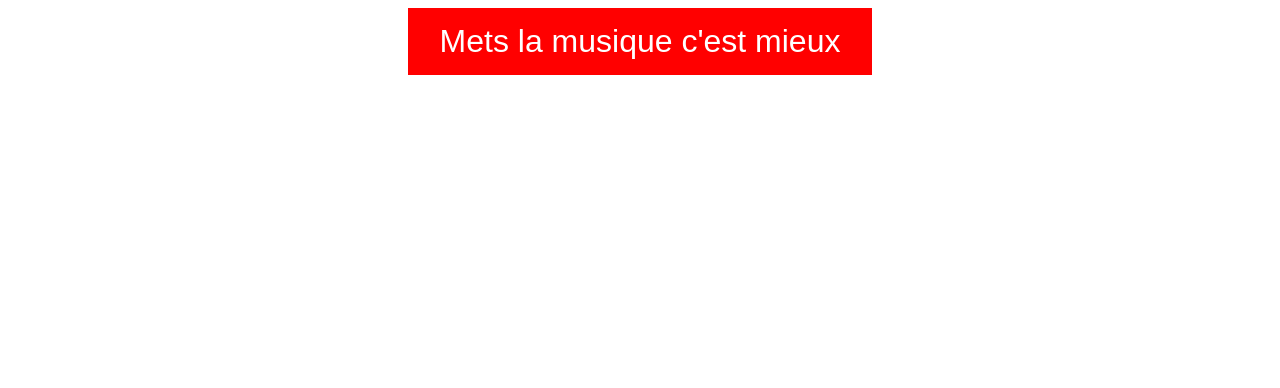
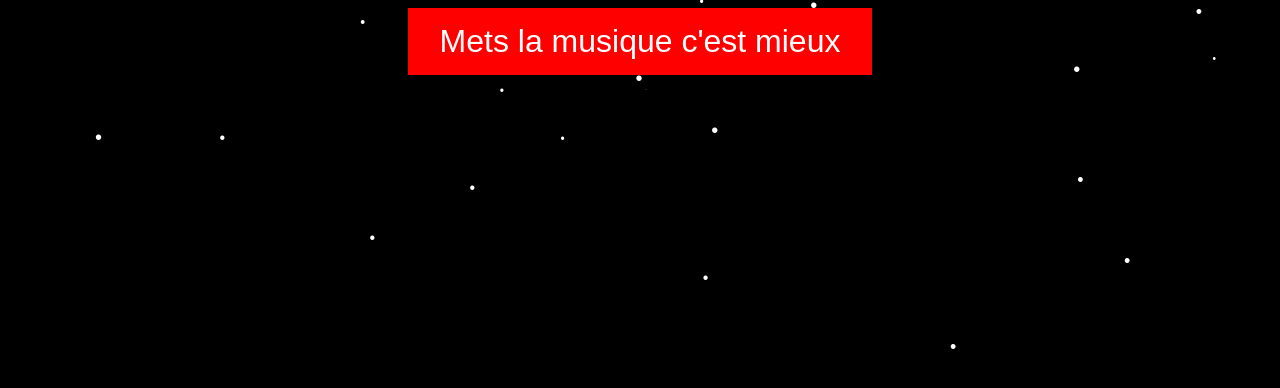
Before and after one commit to qchuchu/joyeux-noel-walt, a plain HTML site: page index.html in a window 1280 px wide. Drawn offline with Linux system fonts and the light colour scheme; a script that the page names is missing.

Commit message:
feat: add black background

```diff
--- a/index.html
+++ b/index.html
@@ -5,6 +5,7 @@
     <link rel="stylesheet" href="styles.css">
     <script src="snowstorm.js"></script>
     <link rel="icon" type="image/x-icon" href="icons8-christmas-ball-16.png">
+    <meta charset="UTF-8">
 </head>
 
 <body>
--- a/styles.css
+++ b/styles.css
@@ -1,3 +1,7 @@
+body {
+  background-color: black;
+}
+
 #header {
   display: flex;
   justify-content: center;
```
